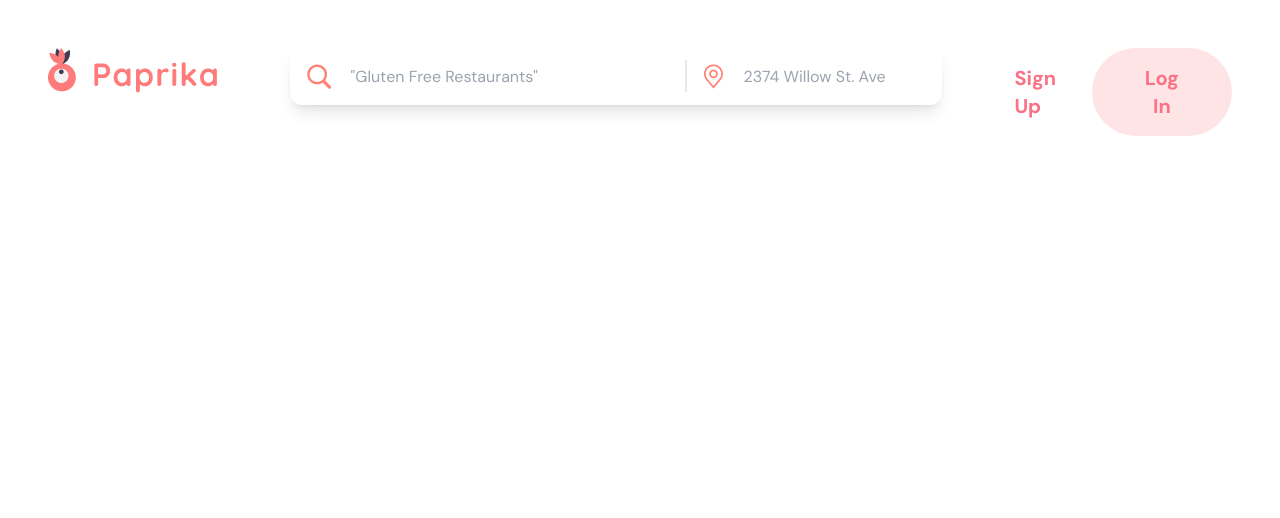
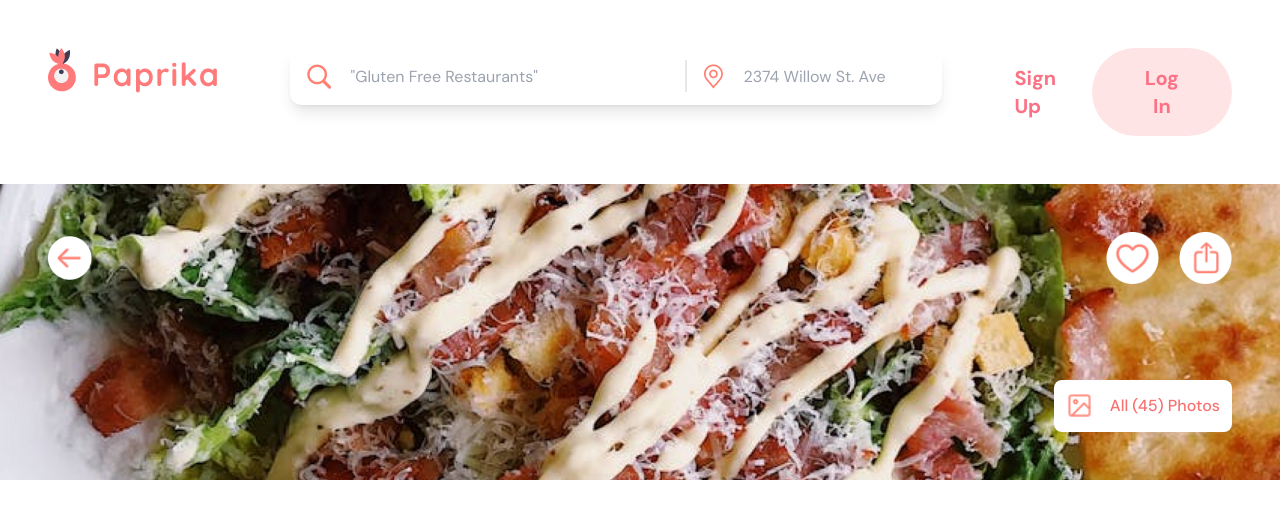
Before and after one commit to Namra0816/Paprika_Frontend_Interview_Namra_Chaklashiya, a React (Create React App) app: page / in a window 1280 px wide. Shown: the top 518 px of the page. Built offline with nearby package versions, Linux system fonts and the light colour scheme.

Commit message:
Hero section added

```diff
--- a/src/App.jsx
+++ b/src/App.jsx
@@ -1,9 +1,11 @@
 import React from 'react';
 import Header from './components/Navbar';
+import Hero from './components/Hero';
 
 const App = () => (
   <div className="flex flex-col bg-white">
     <Header />
+    <Hero />
   </div>
 );
 
--- /dev/null
+++ b/src/components/Hero.jsx
@@ -0,0 +1,25 @@
+import React from 'react';
+import bgimage from '../assets/bgimage.png'
+import backArrow from '../assets/backArrow.png'
+import favIcon from '../assets/favIcon.png'
+import shareIcon from '../assets/shareIcon.png'
+import imageIcon from '../assets/imageIcon.png'
+
+const HeroSection = () => (
+  <section className="relative flex flex-col px-12 py-12 min-h-[291px] max-md:px-5">
+    <img loading="lazy" src={bgimage} className="absolute inset-0 object-cover w-full h-full" alt="Hero Background" />
+    <div className="relative flex justify-between">
+      <img loading="lazy" src={backArrow} className="shrink-0 w-11 my-auto" alt="Back Arrow" />
+      <div className="flex gap-5">
+        <img loading="lazy" src={favIcon} className="shrink-0 w-[53px]" alt="Share Icon" />
+        <img loading="lazy" src={shareIcon} className="shrink-0 w-[53px]" alt="Favorite Icon" />
+      </div>
+    </div>
+    <div className="relative flex self-end gap-4 px-3 py-3 mt-24 text-base font-medium text-red-400 bg-white rounded-lg max-md:mt-auto">
+      <img loading="lazy" src={imageIcon} className="shrink-0 w-7" alt="PhotoIcon" />
+      <div className="my-auto">All (45) Photos</div>
+    </div>
+  </section>
+);
+
+export default HeroSection;
```
